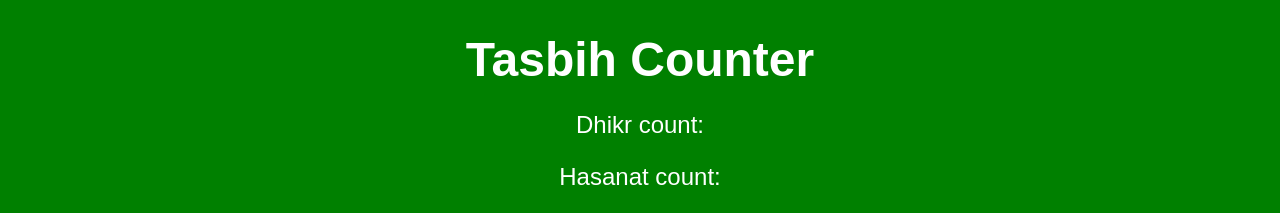
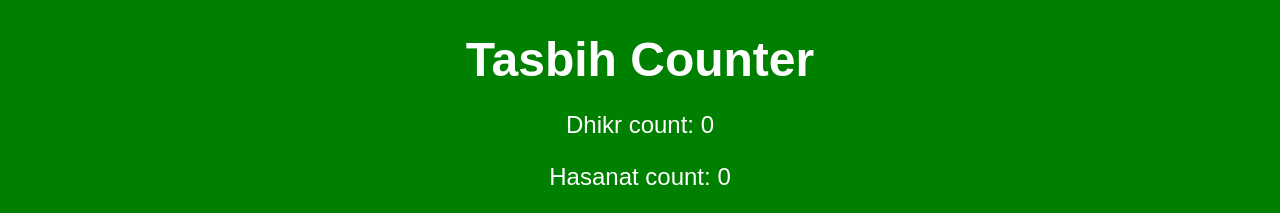
Before and after one commit to a2b4c6/tasbihcounter, a React (Create React App) app: page / in a window 1280 px wide. Shown: the top 213 px of the page. Built offline with nearby package versions, Linux system fonts and the light colour scheme.

Commit message:
Fixed default counter state
credit to https://old.reddit.com/user/captainair for the fix

```diff
--- a/src/Counter.js
+++ b/src/Counter.js
@@ -14,8 +14,8 @@ constructor(props) {
 // increase state value
 increment = () => {
     this.setState({
-        dhikrCount: parseInt(this.state.dhikrCount)+ 1,
-        hasanatCount: parseInt(this.state.hasanatCount) + 10
+        dhikrCount: this.state.dhikrCount + 1,
+        hasanatCount: this.state.hasanatCount + 10
     });
 };
 
@@ -40,8 +40,8 @@ reset = () => {
 // load saved state
 componentWillMount = () => {
     console.log("component loaded test");
-    this.state.dhikrCount = window.localStorage.getItem("dhikrCount");
-    this.state.hasanatCount = window.localStorage.getItem("hasanatCount");
+    this.state.dhikrCount = parseInt(window.localStorage.getItem("dhikrCount") || 0);
+    this.state.hasanatCount = parseInt(window.localStorage.getItem("hasanatCount") || 0);
 
 }
 
```
